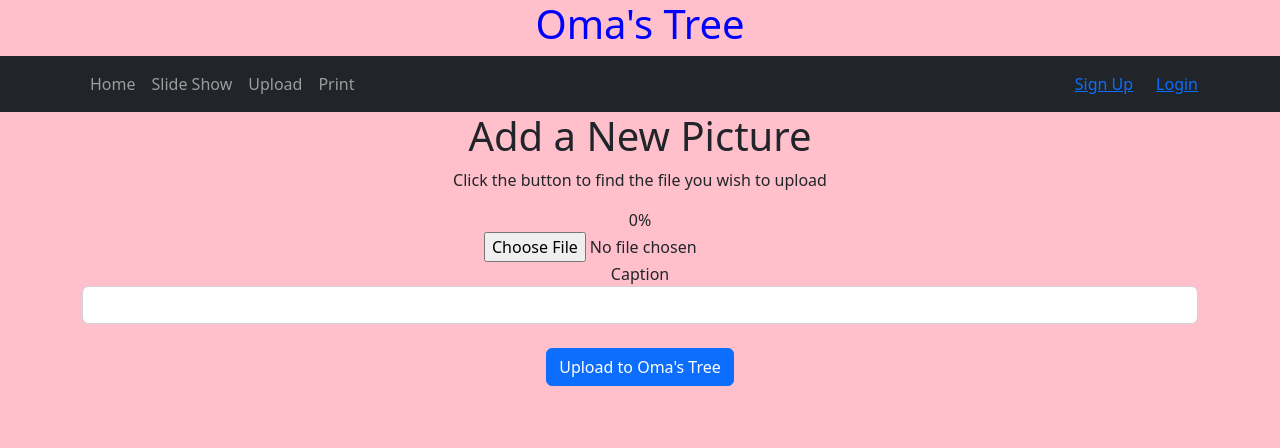
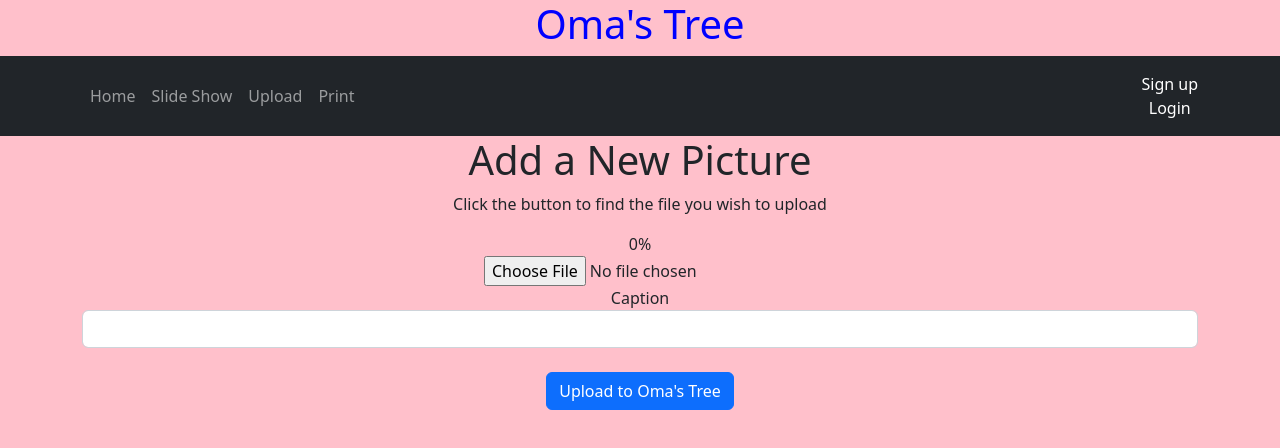
Before and after one commit to Augiedog/LookBook, a React (Create React App) app in the folder frontend/: page /pictures/upload in a window 1280 px wide. Shown: the top 448 px of the page. Built offline with nearby package versions, Linux system fonts and the light colour scheme.

Commit message:
you can upload images to gallery

```diff
--- a/frontend/src/component/UpLoad.js
+++ b/frontend/src/component/UpLoad.js
@@ -23,6 +23,7 @@ const myBucket = new AWS.S3({
 const UpLoad = () => {
     const history = useNavigate()
     const { currentUser } = useContext(CurrentUser)
+
     const [picture, setPicture] = useState({
         fileName: '',
         picUrl: '',
@@ -30,21 +31,32 @@ const UpLoad = () => {
         authorId: ''
     })
     const [progress, setProgress] = useState(0);
-    const [selectedFile, setSelectedFile] = useState({name: ''});
+    const [selectedFile, setSelectedFile] = useState({ name: '' });
+
+
 
     const handleFileInput = (e) => {
+        const nameFile = e.target.files[0].name
+        const spacedUrl = 'https://oma-tree.s3.us-east-2.amazonaws.com/picture/' + nameFile.replaceAll(' ', '+')
         setSelectedFile(e.target.files[0])
-        console.log("File Name to upLoad--:", e.target.files[0].name)
-        setPicture({ ...picture, fileName: e.target.files[0].name })
-        setPicture({ ...picture, authorId: currentUser.userId })
-        // setPicture({ ...picture, picUrl: e.target.value })
+        setPicture({
+            ...picture,
+            fileName: nameFile,
+            picUrl: spacedUrl,
+            authorId: currentUser.userId
+        })
     }
 
     // useEffect(() => {
+    //     const spacedUrl = 'https://oma-tree.s3.us-east-2.amazonaws.com/picture/' + selectedFile.name.replaceAll(' ', '+')
+    //     console.log("spacedUrl in use effect", spacedUrl)
     //     console.log("File Name to upLoad--:", selectedFile.name)
-    //     setPicture({ ...picture, fileName: selectedFile.name })
+    //     setPicture({ ...picture, fileName: nameFile })
     //     setPicture({ ...picture, authorId: currentUser.userId })
+    //     setPicture({ ...picture, picUrl: spacedUrl })
     // }, [selectedFile])
+
+
 
     async function handleSubmit(e) {
         e.preventDefault()
--- a/frontend/src/component/home/navbar.js
+++ b/frontend/src/component/home/navbar.js
@@ -14,16 +14,10 @@ function NavBar() {
 
     let loginActions = (
         <>
-            <li style={{ float: 'right' }}>
-                <a href="#" onClick={() => history("/signUp")}>
-                    Sign Up
-                </a>
-            </li>
-            <li style={{ float: 'right' }}>
-                <a href="#" onClick={() => history("/login")}>
-                    Login
-                </a>
-            </li>
+            <Navbar.Text>
+                <Nav.Link href="/signUp" onClick={() => history("/")}>Sign up</Nav.Link>
+                <Nav.Link href="/login" onClick={() => history("/")}>Login</Nav.Link>
+            </Navbar.Text>
         </>
     )
 
```
